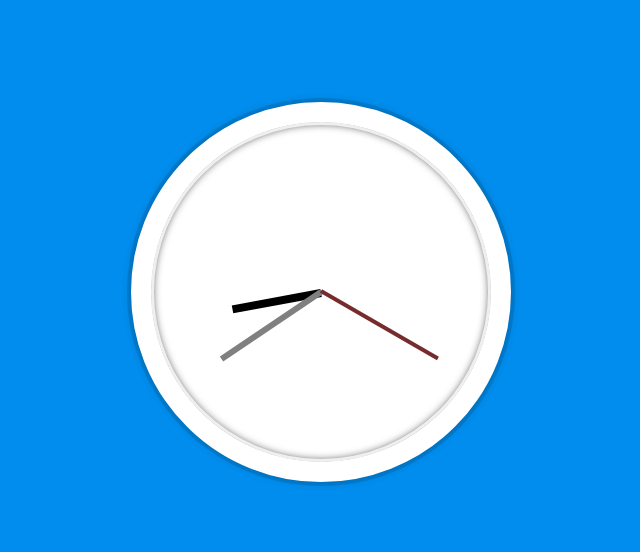
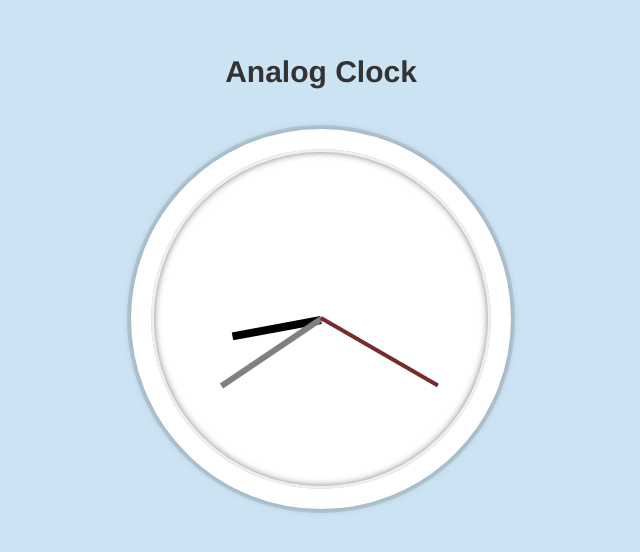
Before and after one commit to kiran02052004/Analog_clock, a plain HTML site: page index.html in a window 1280 px wide. Shown: the part 108-660 px from the top of the page, without its empty margins (319-959 px from the left). Drawn offline with Linux system fonts and the light colour scheme.

Commit message:
background updated

```diff
--- a/index.html
+++ b/index.html
@@ -6,7 +6,7 @@
     <title>Analog Clock</title>
     <style>
         html {
-            background: #018DED;
+            background: #cbe3f3;
             background-size: cover;
             font-family: 'Helvetica Neue', sans-serif;
             text-align: center;
@@ -15,6 +15,7 @@
 
         body {
             display: flex;
+            flex-direction: column;
             justify-content: center;
             align-items: center;
             height: 100vh;
@@ -75,9 +76,19 @@
             background: rgb(118, 44, 44);
             left: 5%;
         }
+        .title{
+            font-size: 3rem;
+            font-size: 3rem;
+            color: #333;
+            text-align: center;
+            margin-top: 0;
+            position: relative;
+            top: -20px;
+        }
     </style>
 </head>
 <body>
+    <h1 class="title">Analog Clock</h1>
     <div class="clock">
         <div class="clock-face">
             <div class="hand hour-hand"></div>
```
